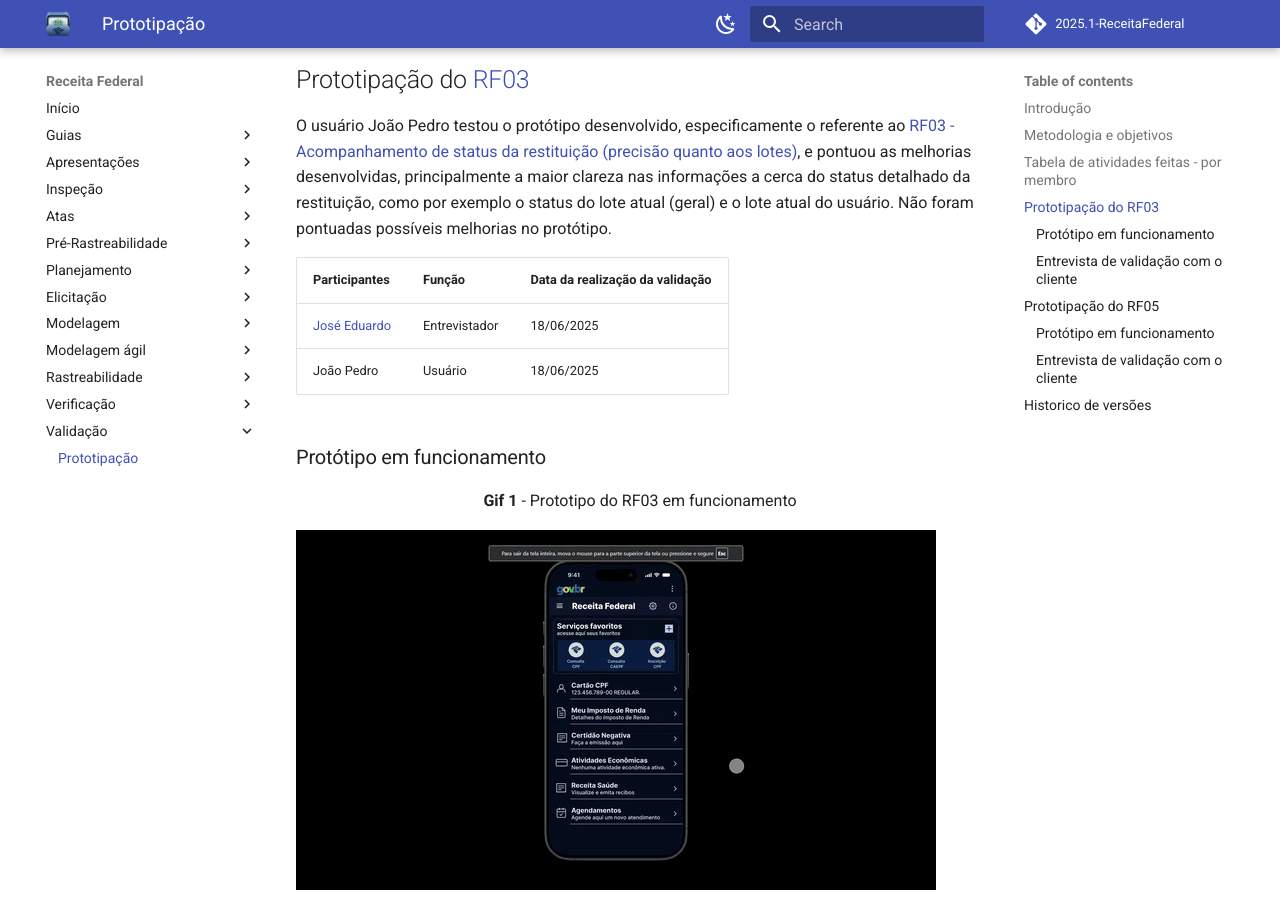
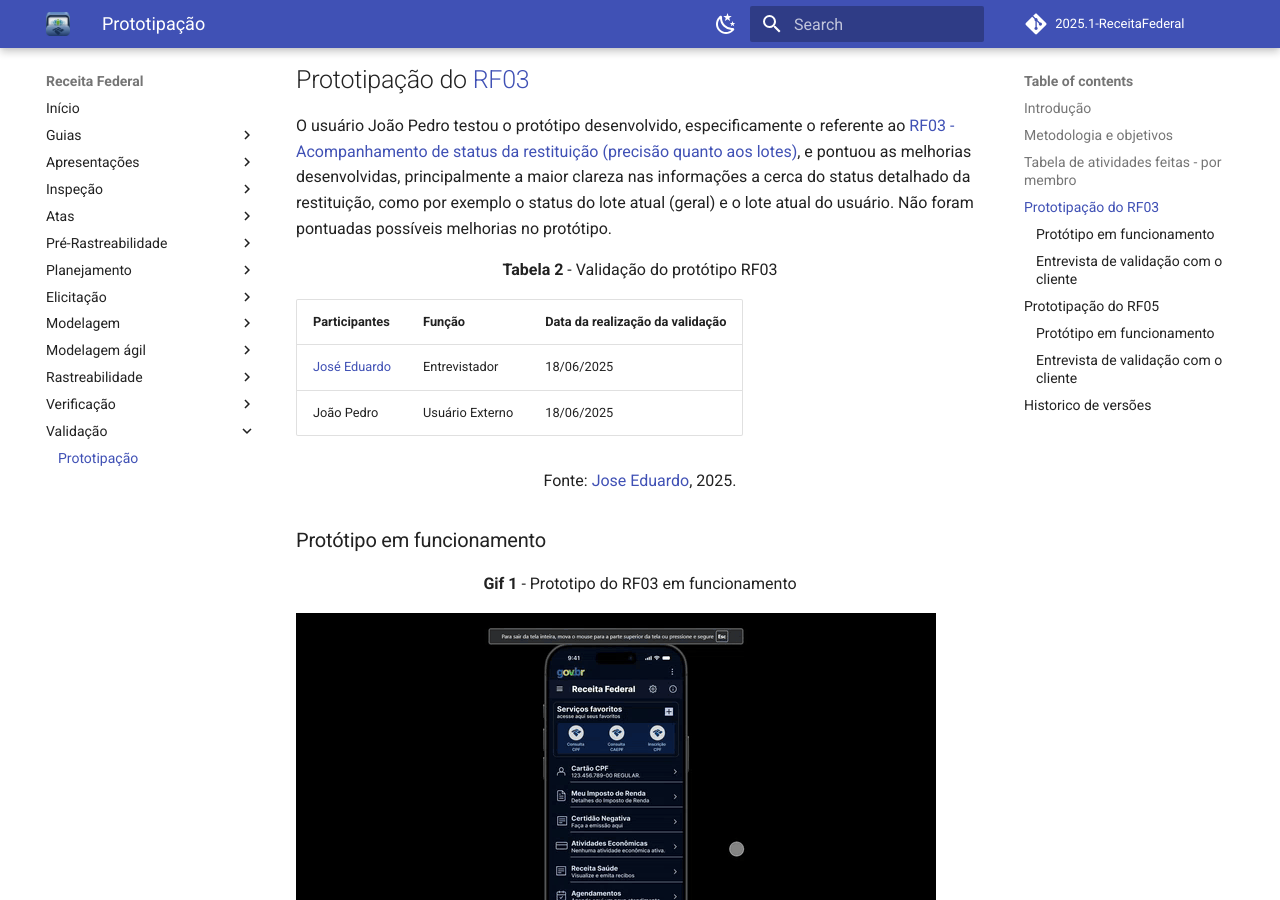
Before and after one commit to Requisitos-de-Software/2025.1-Meu-INSS, an MkDocs documentation site: the page built from docs/validacao/prototipacao.md, in a window 1280 px wide and 900 px high, scrolled down 1173 px. Built offline with MkDocs 1.6.1 and Material for MkDocs 9.7.7, drawn with Linux system fonts in a browser that asks for light colours; comment, search, counter and statistics services are not loaded; some of the changed text lies outside the part shown.

Commit message:
add chamada tabela

```diff
--- a/docs/validacao/prototipacao.md
+++ b/docs/validacao/prototipacao.md
@@ -32,11 +32,15 @@
 
 O usuário João Pedro testou o protótipo desenvolvido, especificamente o referente ao [RF03 - Acompanhamento de status da restituição (precisão quanto aos lotes)](https://requisitos-de-software.github.io/2025.1-ReceitaFederal/elicitacao/requisitos-elicitados/), e pontuou as melhorias desenvolvidas, principalmente a maior clareza nas informações a cerca do status detalhado da restituição, como por exemplo o status do lote atual (geral) e o lote atual do usuário. Não foram pontuadas possíveis melhorias no protótipo.
 
+<p style="text-align: center"><b>Tabela 2</b> - Validação do protótipo RF03</p>
 
 | Participantes                                | Função           | Data da realização da validação |
 | -------------------------------------------- | ---------------- | ------------------------------- |
 | [José Eduardo](https://github.com/jevprado)  | Entrevistador    | 18/06/2025                      |
-| João Pedro                                   | Usuário          | 18/06/2025                      |
+| João Pedro                                   | Usuário Externo        | 18/06/2025                      |
+
+<font size="3"><p style="text-align: center">Fonte: [Jose Eduardo](https://github.com/jevprado), 2025.</p></font>
+
 
 ###  Protótipo em funcionamento
 
@@ -83,11 +87,15 @@
 
 O usuário João Pedro testou o protótipo desenvolvido, especificamente o referente ao [RF05 - Agendar no próprio aplicativo atendimentos presenciais em unidades da Receita Federal](https://requisitos-de-software.github.io/2025.1-ReceitaFederal/elicitacao/requisitos-elicitados/), e pontuando as melhorias desenvolvidas, a facilidade e intuituividade para marcar um agendamento presencial em uma agência física, e principalmente o diferencial da função ser tudo feito dentro do próprio aplicativo da Receita Federal, sem utilização de apps externos. Não foram pontuadas possíveis melhorias no protótipo.
 
+<p style="text-align: center"><b>Tabela 2</b> - Validação do protótipo RF03</p>
 
 | Participantes                                | Função           | Data da realização da validação |
 | -------------------------------------------- | ---------------- | ------------------------------- |
 | [José Eduardo](https://github.com/jevprado)  | Entrevistador    | 18/06/2025                      |
 | João Pedro                                   | Usuário          | 18/06/2025                      |
+
+<font size="3"><p style="text-align: center">Fonte: [Jose Eduardo](https://github.com/jevprado), 2025.</p></font>
+
 
 ###  Protótipo em funcionamento
 
```
